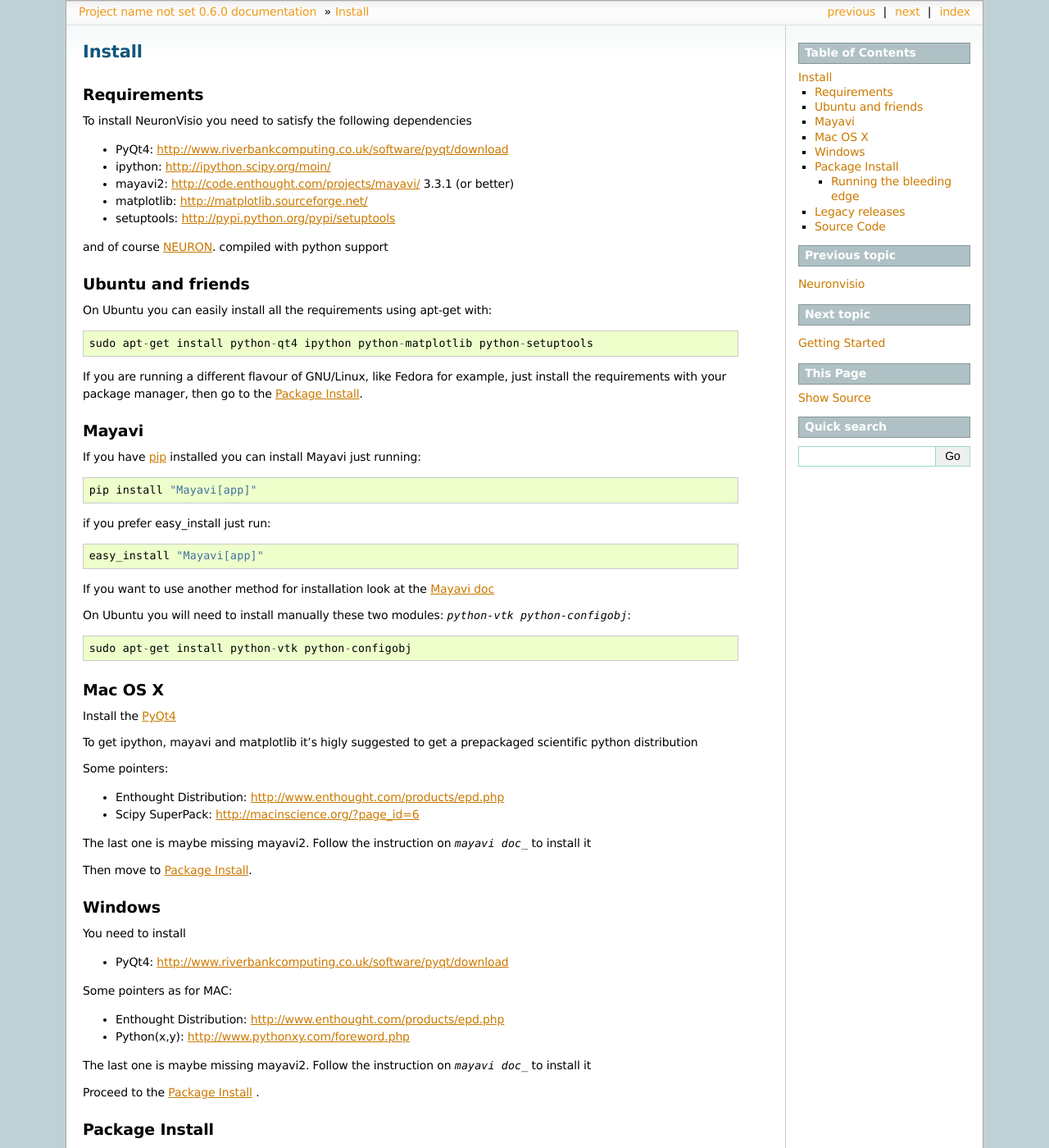
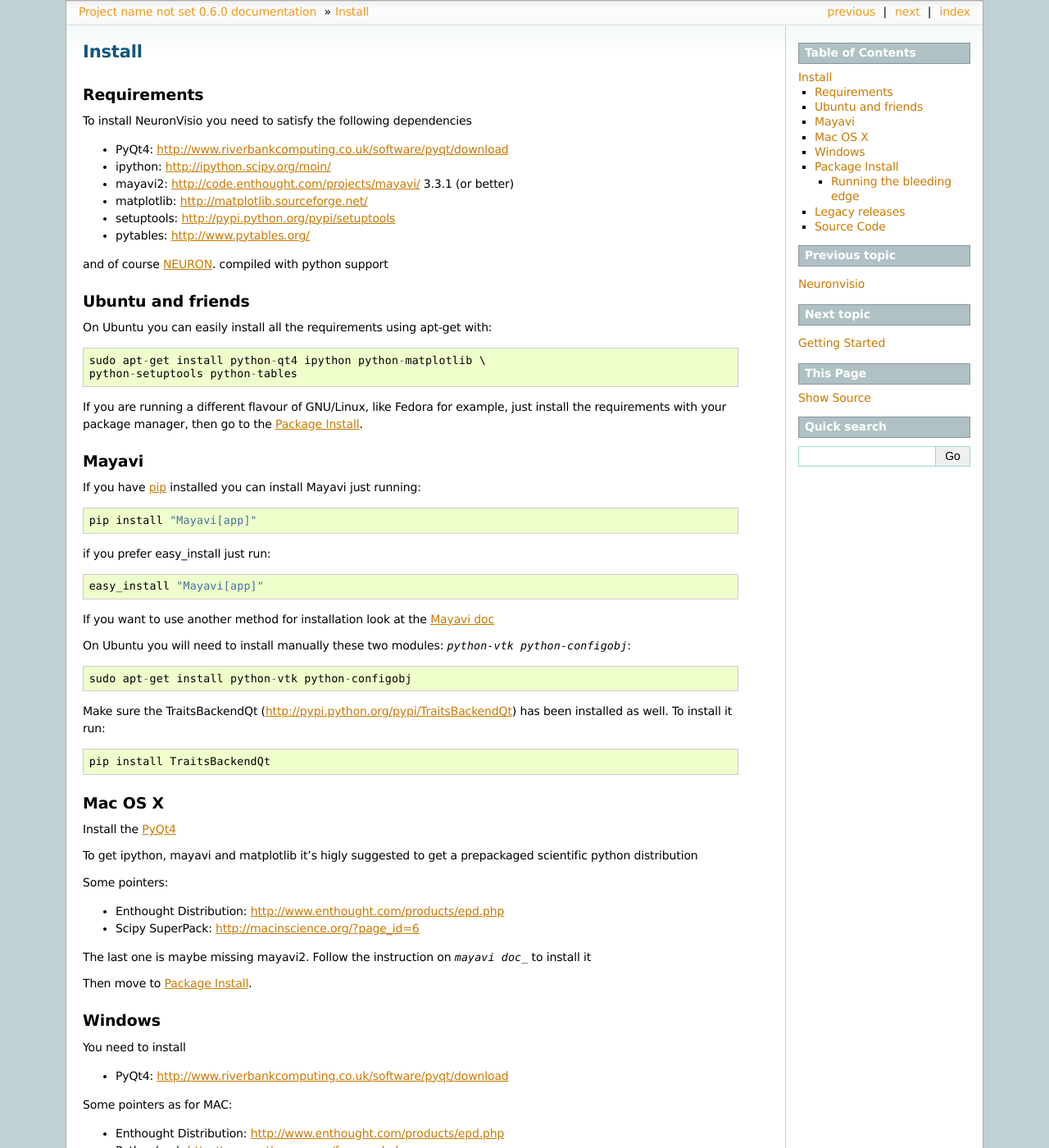
Before and after one commit to mattions/neuronvisio, a Sphinx documentation site: the page built from docs/install.rst, in a window 1280 px wide and 1400 px high. Shown: the whole window at 82% size. Built offline with Sphinx 7.4.7, drawn with Linux system fonts in a browser that asks for light colours; formulas are drawn with MathJax 3; the version number is read from the project's files by our own code.

Commit message:
Inserted pytables and the note about TraitsQtBackend in the notes.

```diff
--- a/docs/install.rst
+++ b/docs/install.rst
@@ -14,6 +14,7 @@
 - mayavi2: http://code.enthought.com/projects/mayavi/ 3.3.1 (or better)
 - matplotlib: http://matplotlib.sourceforge.net/
 - setuptools: http://pypi.python.org/pypi/setuptools
+- pytables: http://www.pytables.org/
 
 
 and of course NEURON_. compiled with python support
@@ -25,7 +26,8 @@
 
 On Ubuntu you can easily install all the requirements using apt-get with::
 
-    sudo apt-get install python-qt4 ipython python-matplotlib python-setuptools
+    sudo apt-get install python-qt4 ipython python-matplotlib \
+    python-setuptools python-tables
 
 If you are running a different flavour of GNU/Linux, like Fedora for example, just install
 the requirements with your package manager, then go to the `Package Install`_.
@@ -48,6 +50,12 @@
 On Ubuntu you will need to install manually these two modules: `python-vtk python-configobj`::
 
     sudo apt-get install python-vtk python-configobj
+
+
+Make sure the TraitsBackendQt (http://pypi.python.org/pypi/TraitsBackendQt)
+has been installed as well. To install it run::
+
+	pip install TraitsBackendQt
 
 Mac OS X
 ========
```
